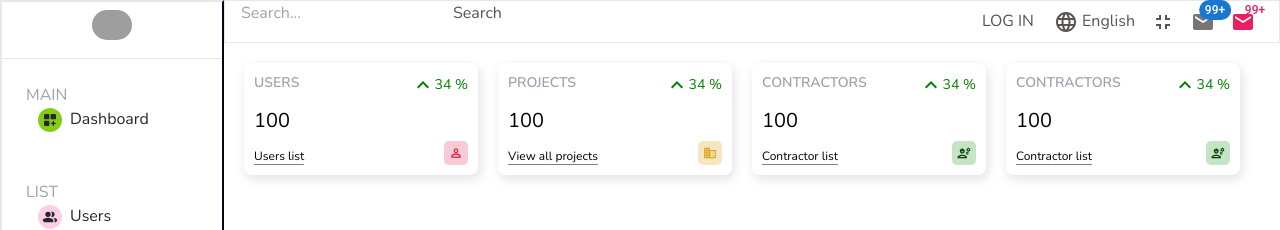
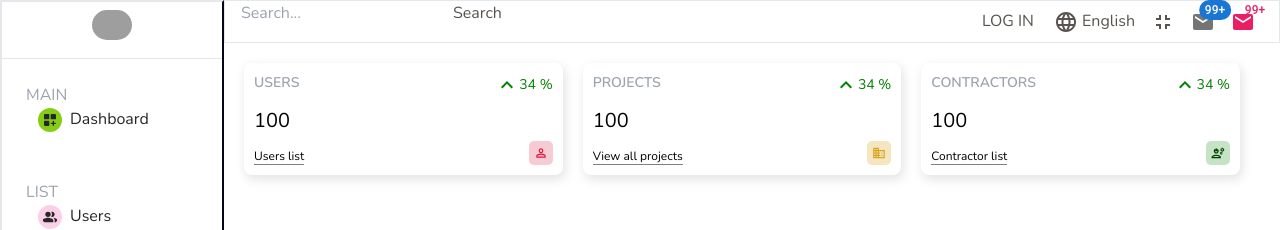
Before and after one commit to YeudaStern/clinetSite, a React (Create React App) app: page / in a window 1280 px wide. Shown: the top 230 px of the page. Built offline with nearby package versions, Linux system fonts and the light colour scheme; no server answers; grey boxes are pictures that could not be loaded.

Commit message:
delete constr

```diff
--- a/src/pages/home/Home.js
+++ b/src/pages/home/Home.js
@@ -17,7 +17,7 @@ export default function Home() {
           <Widget type='users' />
           <Widget type='projects' />
           <Widget type='contractors' />
-          <Widget type='contractors' />
+
         </div>
         <div className="listContainer p-[20px] m-[20px]">
           <div className="listTitle font-medium text-neutral-400 mb-3.5">Projects table</div>
```
